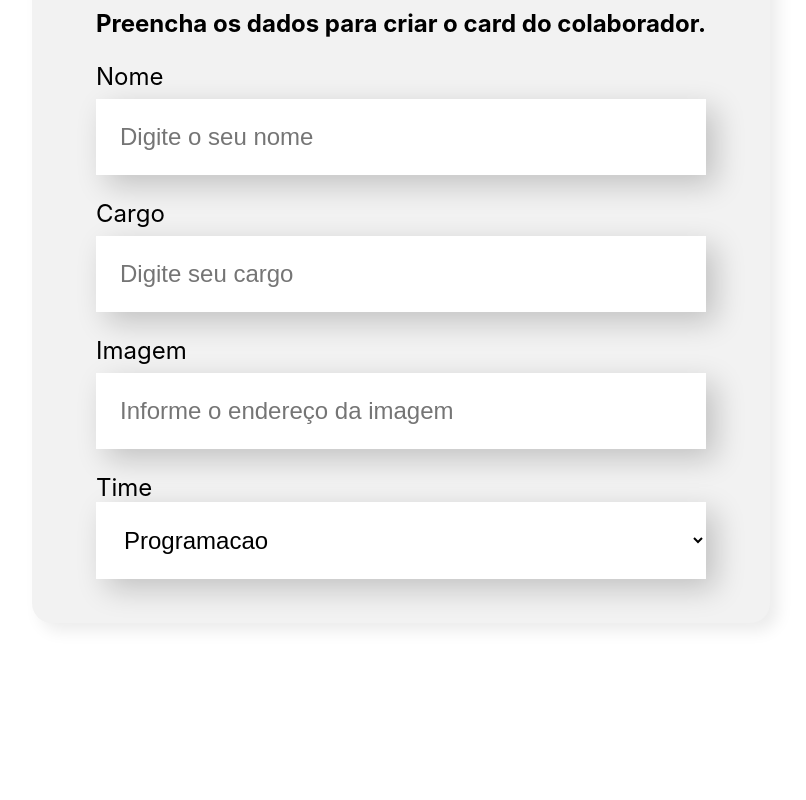
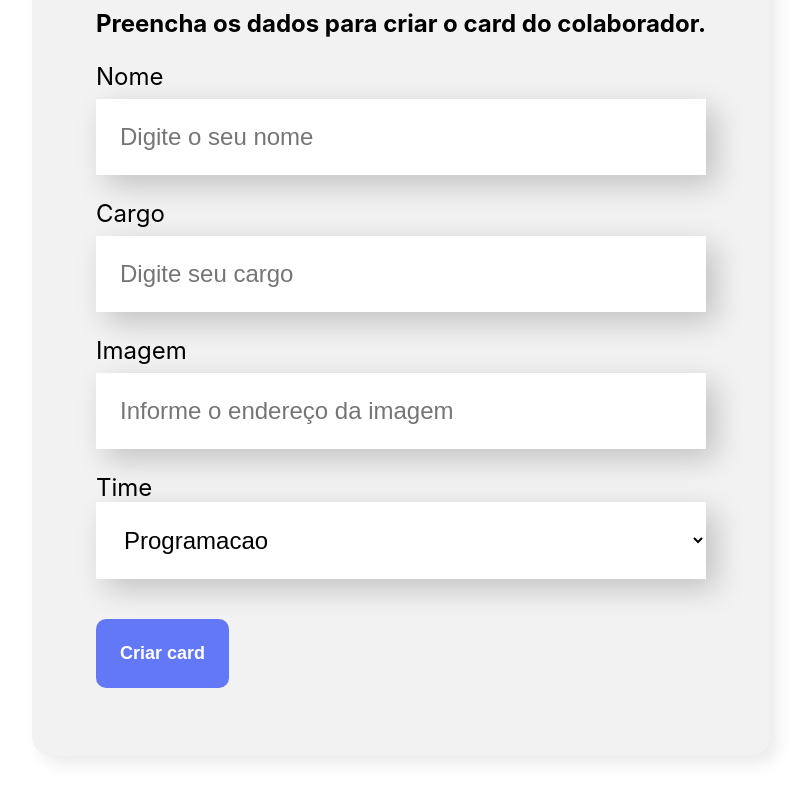
Before and after one commit to thiagocordeirodantas/ReactDeveloping, a React (Create React App) app in the folder organo/: page / in a window 1280 px wide. Shown: the part 731-1531 px from the top of the page, without its empty margins (239-1045 px from the left). Before the commit the page ends 1434 px from the top, so only its background shows below. Built offline with nearby package versions, Linux system fonts and the light colour scheme.

Commit message:
Criando o botao

```diff
--- a/organo/src/components/Banner/Banner.css
+++ b/organo/src/components/Banner/Banner.css
@@ -6,5 +6,5 @@
 
 .banner img {
     width: 100%;
-    height: 600px;
+    height: 37.5rem
 }
--- /dev/null
+++ b/organo/src/components/Botao/Botao.css
@@ -0,0 +1,17 @@
+.botao {
+    background-color: #6278F7;
+    text-align: center;
+    color: #fff;
+    padding: 1.5rem;
+    border-radius: 10px;
+    border: none;
+    font-weight: 700;
+    font-size: 18px;
+    cursor: pointer;
+    margin: 2rem 0;
+}
+
+
+.botao:hover {
+    color: #95FFD4;
+}
--- /dev/null
+++ b/organo/src/components/Botao/index.js
@@ -0,0 +1,12 @@
+import './Botao.css'
+
+const Botao = (props) => {
+    return (
+        <button className="botao">
+            {props.texto}
+        </button>
+    )
+}
+
+
+export default Botao
--- a/organo/src/components/Formulario/index.js
+++ b/organo/src/components/Formulario/index.js
@@ -1,17 +1,18 @@
 import CampoTexto from '../campoTexto'
 import './Formulario.css'
 import ListaSuspensa from '../ListaSuspensa'
+import Botao from '../Botao'
 
 const Formulario = () => {
 
-    const times =[
+    const times = [
         'Programacao',
         'Front-End',
         'Data Science',
         'DevOps',
         'UX e Design',
         'Mobile',
-        'Inovacao e Gestao'
+        'Inovacao e Gestao',
     ]
 
     return (
@@ -22,6 +23,9 @@ const Formulario = () => {
                 <CampoTexto label="Cargo" placeholder="Digite seu cargo" />
                 <CampoTexto label="Imagem" placeholder="Informe o endereço da imagem" />
                 <ListaSuspensa label="Time" itens={times}/>
+                <Botao texto="Criar card"/>
+
+
             </form>
         </section>
     )
--- a/organo/src/components/ListaSuspensa/index.js
+++ b/organo/src/components/ListaSuspensa/index.js
@@ -5,7 +5,7 @@ const ListaSuspensa = (props) => {
         <div className='lista-suspensa'>
             <label>{props.label}</label>
             <select>
-                {props.itens.map(item=> {
+                {props.itens.map(item => {
                   return <option key={item}>{item}</option>
                 })}
             </select>
```
